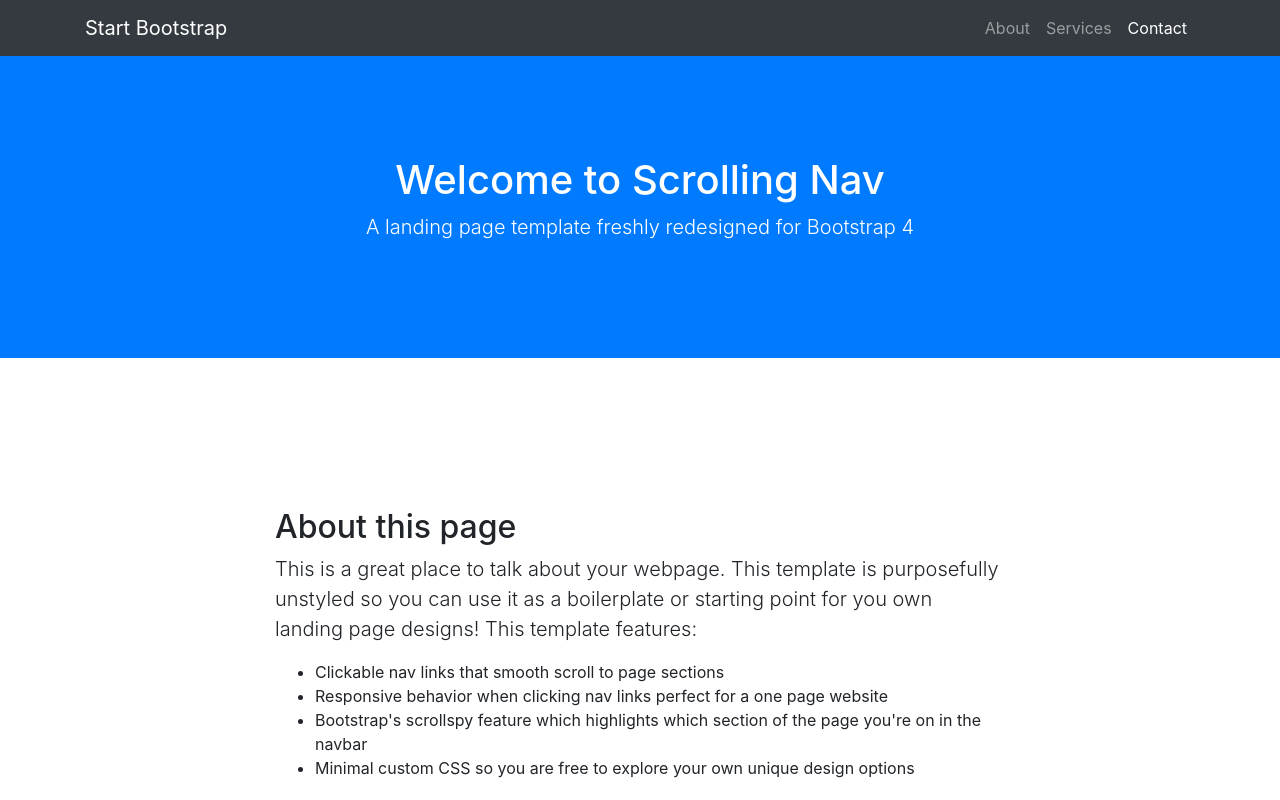
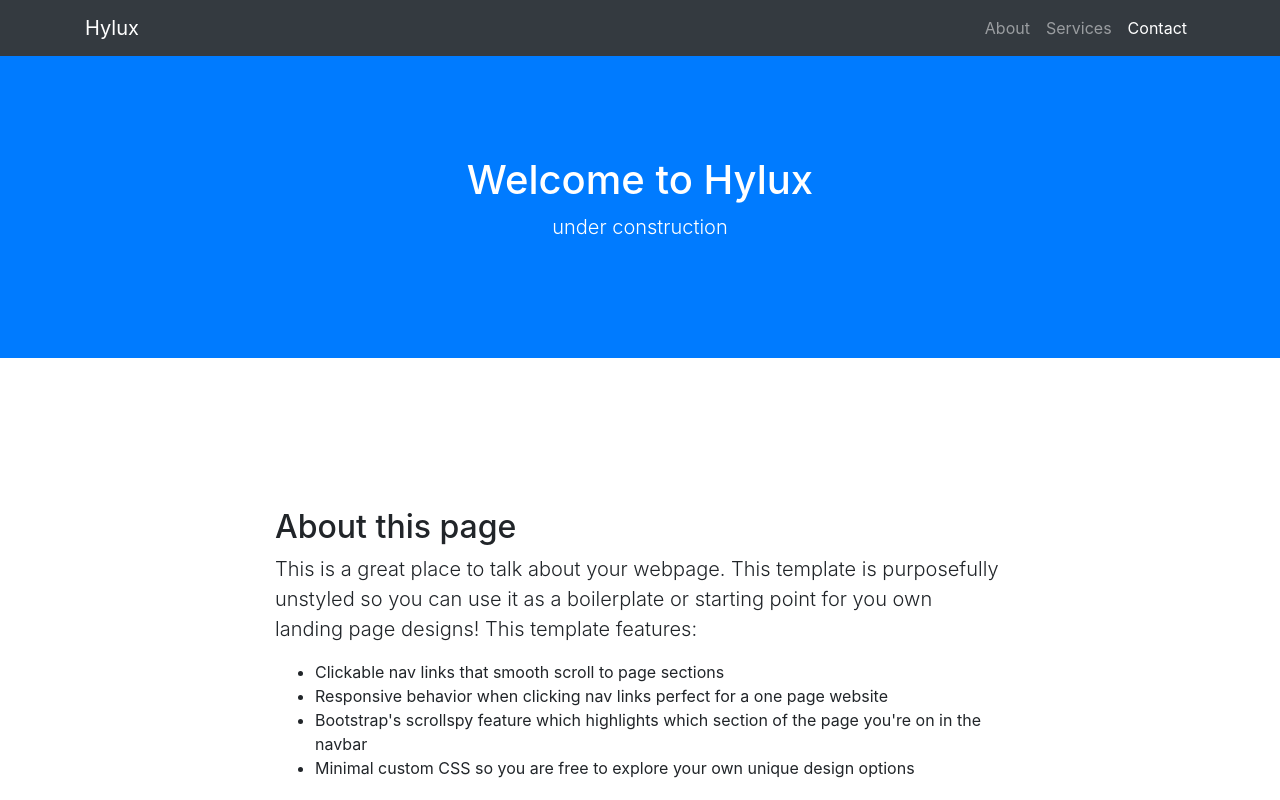
Before and after one commit to marinamild/prj2, a website with bundled scripts: page index.html in a window 1280 px wide. Shown: the top 800 px of the page. Built offline with nearby package versions, Linux system fonts and the light colour scheme.

Commit message:
Update index.html

```diff
--- a/index.html
+++ b/index.html
@@ -8,7 +8,7 @@
   <meta name="description" content="">
   <meta name="author" content="">
 
-  <title>Scrolling Nav - Start Bootstrap Template</title>
+  <title>Hylux</title>
 
   <!-- Bootstrap core CSS -->
   <link href="vendor/bootstrap/css/bootstrap.min.css" rel="stylesheet">
@@ -23,7 +23,7 @@
   <!-- Navigation -->
   <nav class="navbar navbar-expand-lg navbar-dark bg-dark fixed-top" id="mainNav">
     <div class="container">
-      <a class="navbar-brand js-scroll-trigger" href="#page-top">Start Bootstrap</a>
+      <a class="navbar-brand js-scroll-trigger" href="#page-top">Hylux</a>
       <button class="navbar-toggler" type="button" data-toggle="collapse" data-target="#navbarResponsive" aria-controls="navbarResponsive" aria-expanded="false" aria-label="Toggle navigation">
         <span class="navbar-toggler-icon"></span>
       </button>
@@ -45,8 +45,8 @@
 
   <header class="bg-primary text-white">
     <div class="container text-center">
-      <h1>Welcome to Scrolling Nav</h1>
-      <p class="lead">A landing page template freshly redesigned for Bootstrap 4</p>
+      <h1>Welcome to Hylux</h1>
+      <p class="lead">under construction</p>
     </div>
   </header>
 
@@ -92,7 +92,7 @@
   <!-- Footer -->
   <footer class="py-5 bg-dark">
     <div class="container">
-      <p class="m-0 text-center text-white">Copyright &copy; Your Website 2019</p>
+      <p class="m-0 text-center text-white">Copyright &copy; (주)하이럭스 2019</p>
     </div>
     <!-- /.container -->
   </footer>
```
